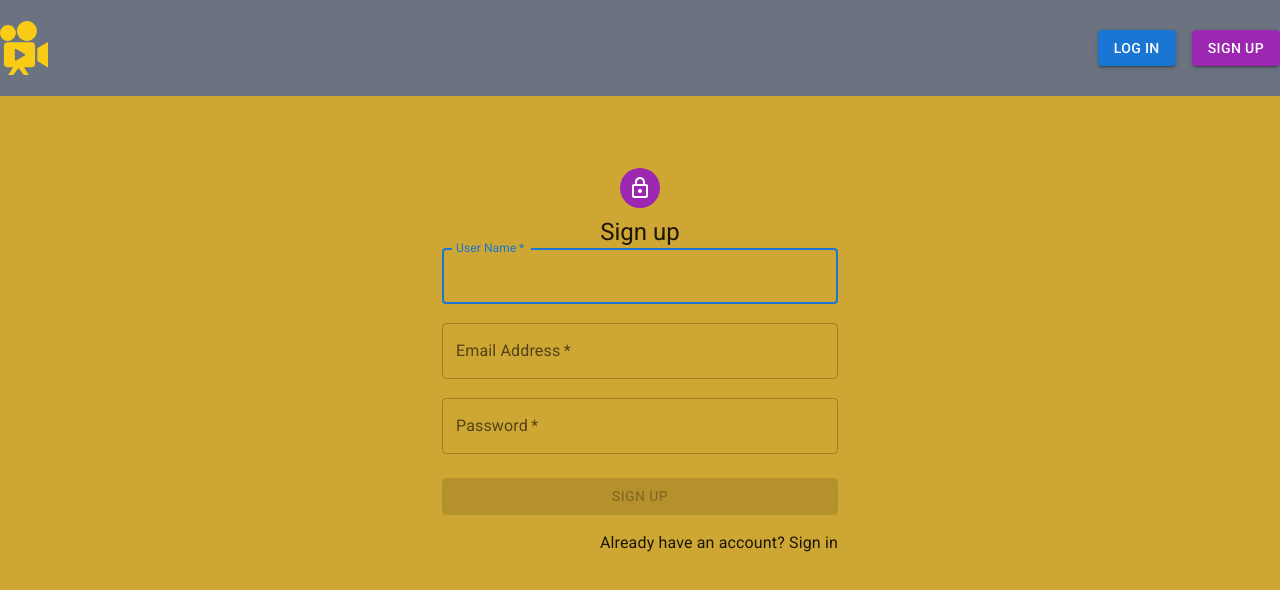
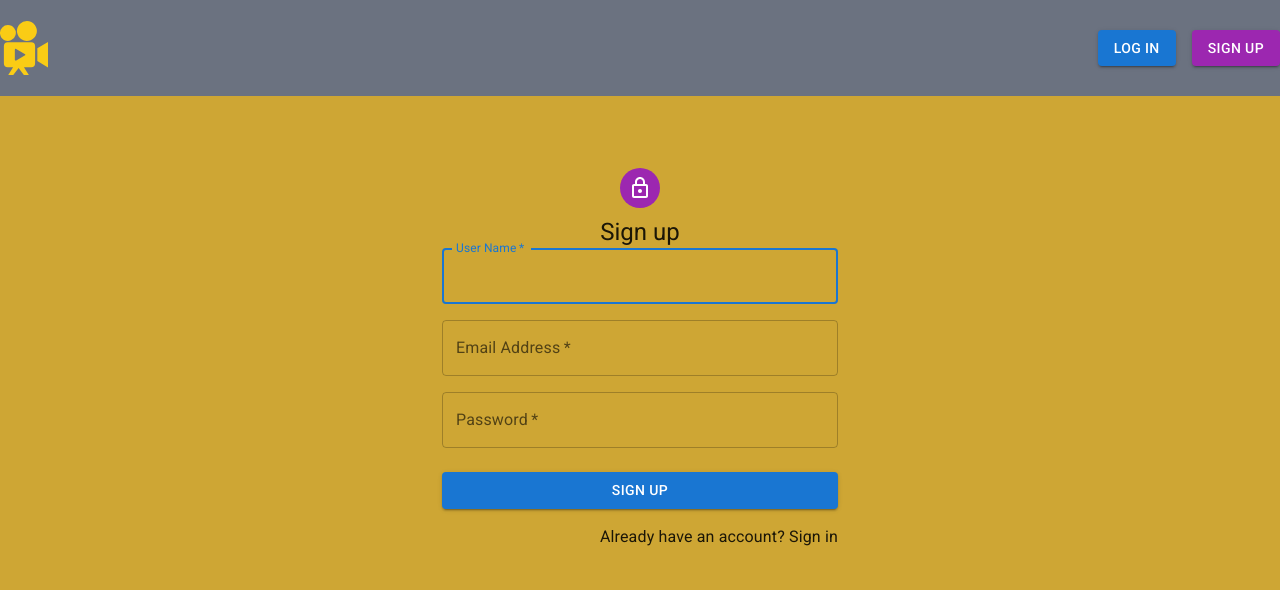
Before and after one commit to vitaliy-nekrasov/performance-review-task-2, a React (Create React App) app: page /performance-review-task-2/sign-up in a window 1280 px wide. Shown: the top 590 px of the page. Built offline with nearby package versions, Linux system fonts and the light colour scheme.

Commit message:
Update sign up and sign in pages with react hook form

```diff
--- a/package.json
+++ b/package.json
@@ -20,6 +20,7 @@
     "notiflix": "^3.2.7",
     "react": "^18.2.0",
     "react-dom": "^18.2.0",
+    "react-hook-form": "^7.54.2",
     "react-otp-input": "^3.1.1",
     "react-password-strength-bar-with-style-item": "^0.5.3",
     "react-password-strength-variant-indicator": "^1.1.0",
--- a/src/page/SignIn/SignIn.tsx
+++ b/src/page/SignIn/SignIn.tsx
@@ -13,8 +13,7 @@ import { createTheme, ThemeProvider } from "@mui/material/styles";
 import { Link as ReactLink } from "react-router-dom";
 import { Notify } from "notiflix";
 import OTPInput from "../../utils/OTPInput";
-import { Formik, Form, Field, ErrorMessage } from "formik";
-import * as Yup from "yup";
+import { useForm, Controller } from "react-hook-form";
 
 const defaultTheme = createTheme();
 
@@ -32,23 +31,25 @@ export default function SignIn() {
   const [otp, setOtp] = useState<string>("");
   const [code, setCode] = useState<string>("");
 
+  const {
+    handleSubmit,
+    control,
+    watch,
+    formState: { errors },
+  } = useForm({
+    defaultValues: {
+      email: "",
+      password: "",
+    },
+  });
+
   useEffect(() => {
     if (code !== "") {
       alert("Your OTP: " + code);
     }
   }, [code]);
 
-  const initialValues = {
-    email: "",
-    password: "",
-  };
-
-  const validationSchema = Yup.object({
-    email: Yup.string().email("Invalid email format").required("Required"),
-    password: Yup.string().required("Required"),
-  });
-
-  const handleSubmit = (values: { email: string; password: string }) => {
+  const onSubmit = (values: { email: string; password: string }) => {
     const loggedInUser = usersData.find(
       (user) => user.email === values.email && user.password === values.password
     );
@@ -105,25 +106,42 @@ export default function SignIn() {
               <Typography component="h1" variant="h5">
                 Sign in
               </Typography>
-              <Formik
-                initialValues={initialValues}
-                validationSchema={validationSchema}
-                onSubmit={handleSubmit}
+              <Box
+                component="form"
+                onSubmit={handleSubmit(onSubmit)}
+                noValidate
               >
-                <Form>
-                  <Field
-                    as={TextField}
+                <Controller
+                  name="email"
+                  control={control}
+                  rules={{
+                    required: "Email is required",
+                    pattern: {
+                      value: /^[^\s@]+@[^\s@]+\.[^\s@]+$/,
+                      message: "Invalid email format",
+                    },
+                  }}
+                  render={({ field }) => (
+                    <TextField
+                      {...field}
                       margin="normal"
                       fullWidth
                       id="email"
                       label="Email Address"
-                    name="email"
                       autoFocus
                       autoComplete="off"
-                    helperText={<ErrorMessage name="email" />}
+                      error={!!errors.email}
+                      helperText={errors.email?.message}
                     />
-                  <Field
-                    as={TextField}
+                  )}
+                />
+                <Controller
+                  name="password"
+                  control={control}
+                  rules={{ required: "Password is required" }}
+                  render={({ field }) => (
+                    <TextField
+                      {...field}
                       margin="normal"
                       fullWidth
                       name="password"
@@ -131,7 +149,10 @@ export default function SignIn() {
                       type="password"
                       id="password"
                       autoComplete="off"
-                    helperText={<ErrorMessage name="password" />}
+                      error={!!errors.password}
+                      helperText={errors.password?.message}
+                    />
+                  )}
                 />
                 <Button
                   type="submit"
@@ -148,8 +169,7 @@ export default function SignIn() {
                     </ReactLink>
                   </Grid>
                 </Grid>
-                </Form>
-              </Formik>
+              </Box>
             </>
           ) : (
             <>
--- a/src/page/SignUp/SignUp.tsx
+++ b/src/page/SignUp/SignUp.tsx
@@ -11,40 +11,30 @@ import Container from "@mui/material/Container";
 import { createTheme, ThemeProvider } from "@mui/material/styles";
 import { Link as ReactLink } from "react-router-dom";
 import { Notify } from "notiflix";
-import { Formik, Form, Field, ErrorMessage } from "formik";
-import * as Yup from "yup";
+import { useForm, Controller } from "react-hook-form";
 import PasswordStrength from "../../utils/PasswordStrength";
 
 const defaultTheme = createTheme();
 
 export default function SignUp() {
-  const initialValues = {
+  const {
+    handleSubmit,
+    control,
+    watch,
+    formState: { errors },
+  } = useForm({
+    defaultValues: {
       userName: "",
       email: "",
       password: "",
-  };
-
-  const validationSchema = Yup.object({
-    userName: Yup.string().required("Required"),
-    email: Yup.string().email("Invalid email format").required("Required"),
-    password: Yup.string()
-      .min(8, "Password must be at least 8 characters")
-      .matches(
-        /^(?=.*[a-z])(?=.*[A-Z])(?=.*\d)(?=.*[\W_])/,
-        "Password must contain at least one uppercase letter, one lowercase letter, one number, and one special character"
-      )
-      .required("Required"),
+    },
   });
 
-  const handleSubmit = (values: {
-    userName: string;
-    email: string;
-    password: string;
-  }) => {
+  const password = watch("password", "");
+
+  const onSubmit = (values: any) => {
     let usersData = JSON.parse(localStorage.getItem("users") || "[]");
-    const userExists = usersData.some(
-      (user: { email: string }) => user.email === values.email
-    );
+    const userExists = usersData.some((user: any) => user.email === values.email);
 
     if (userExists) {
       Notify.failure("A user with this email already exists! =(");
@@ -75,58 +65,82 @@ export default function SignUp() {
           <Typography component="h1" variant="h5">
             Sign up
           </Typography>
-          <Formik
-            initialValues={initialValues}
-            validationSchema={validationSchema}
-            onSubmit={handleSubmit}
-          >
-            {({ values, handleChange, setFieldValue }) => (
-              <Form>
+          <Box component="form" onSubmit={handleSubmit(onSubmit)} noValidate>
             <Grid container spacing={2}>
               <Grid item xs={12}>
-                    <Field
-                      as={TextField}
+                <Controller
                   name="userName"
+                  control={control}
+                  rules={{ required: "User Name is required" }}
+                  render={({ field }) => (
+                    <TextField
+                      {...field}
                       required
                       fullWidth
                       id="userName"
                       label="User Name"
                       autoFocus
-                      autoComplete="off"
-                      helperText={<ErrorMessage name="userName" />}
+                      error={!!errors.userName}
+                      helperText={errors.userName?.message}
+                    />
+                  )}
                 />
               </Grid>
               <Grid item xs={12}>
-                    <Field
-                      as={TextField}
+                <Controller
                   name="email"
+                  control={control}
+                  rules={{
+                    required: "Email is required",
+                    pattern: {
+                      value: /^[^\s@]+@[^\s@]+\.[^\s@]+$/,
+                      message: "Invalid email format",
+                    },
+                  }}
+                  render={({ field }) => (
+                    <TextField
+                      {...field}
                       required
                       fullWidth
                       id="email"
                       label="Email Address"
                       type="email"
-                      autoComplete="off"
-                      helperText={<ErrorMessage name="email" />}
+                      error={!!errors.email}
+                      helperText={errors.email?.message}
+                    />
+                  )}
                 />
               </Grid>
               <Grid item xs={12}>
-                    <Field
-                      as={TextField}
+                <Controller
                   name="password"
+                  control={control}
+                  rules={{
+                    required: "Password is required",
+                    minLength: {
+                      value: 8,
+                      message: "Password must be at least 8 characters",
+                    },
+                    pattern: {
+                      value: /^(?=.*[a-z])(?=.*[A-Z])(?=.*\d)(?=.*[\W_])/,
+                      message:
+                        "Password must contain at least one uppercase letter, one lowercase letter, one number, and one special character",
+                    },
+                  }}
+                  render={({ field }) => (
+                    <TextField
+                      {...field}
                       required
                       fullWidth
                       id="password"
                       label="Password"
                       type="password"
-                      autoComplete="off"
-                      onChange={(e: React.ChangeEvent<HTMLInputElement>) => {
-                        handleChange(e);
-                        setFieldValue("password", e.target.value);
-                      }}
+                      error={!!errors.password}
+                      helperText={errors.password?.message}
                     />
-                    {values.password !== "" && (
-                      <PasswordStrength password={values.password} />
                   )}
+                />
+                {password && <PasswordStrength password={password} />}
               </Grid>
             </Grid>
             <Button
@@ -134,7 +148,6 @@ export default function SignUp() {
               fullWidth
               variant="contained"
               sx={{ mt: 3, mb: 2 }}
-                  disabled={!validationSchema.isValidSync(values)}
             >
               Sign Up
             </Button>
@@ -145,9 +158,7 @@ export default function SignUp() {
                 </ReactLink>
               </Grid>
             </Grid>
-              </Form>
-            )}
-          </Formik>
+          </Box>
         </Box>
       </Container>
     </ThemeProvider>
```
Also changed, not shown: 1 other file (tests, documents, lock files or other folders). Lines whose indentation alone changed are shown as unchanged.
